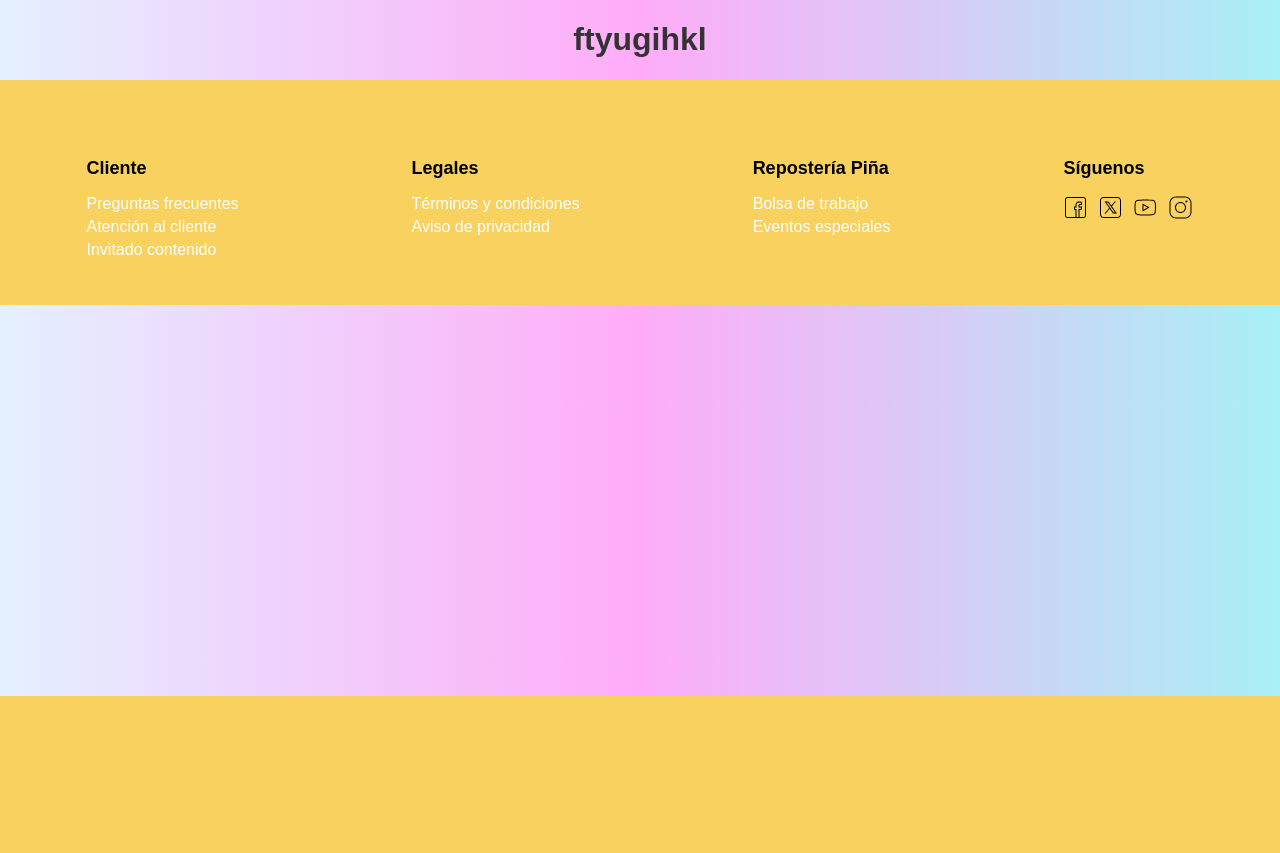
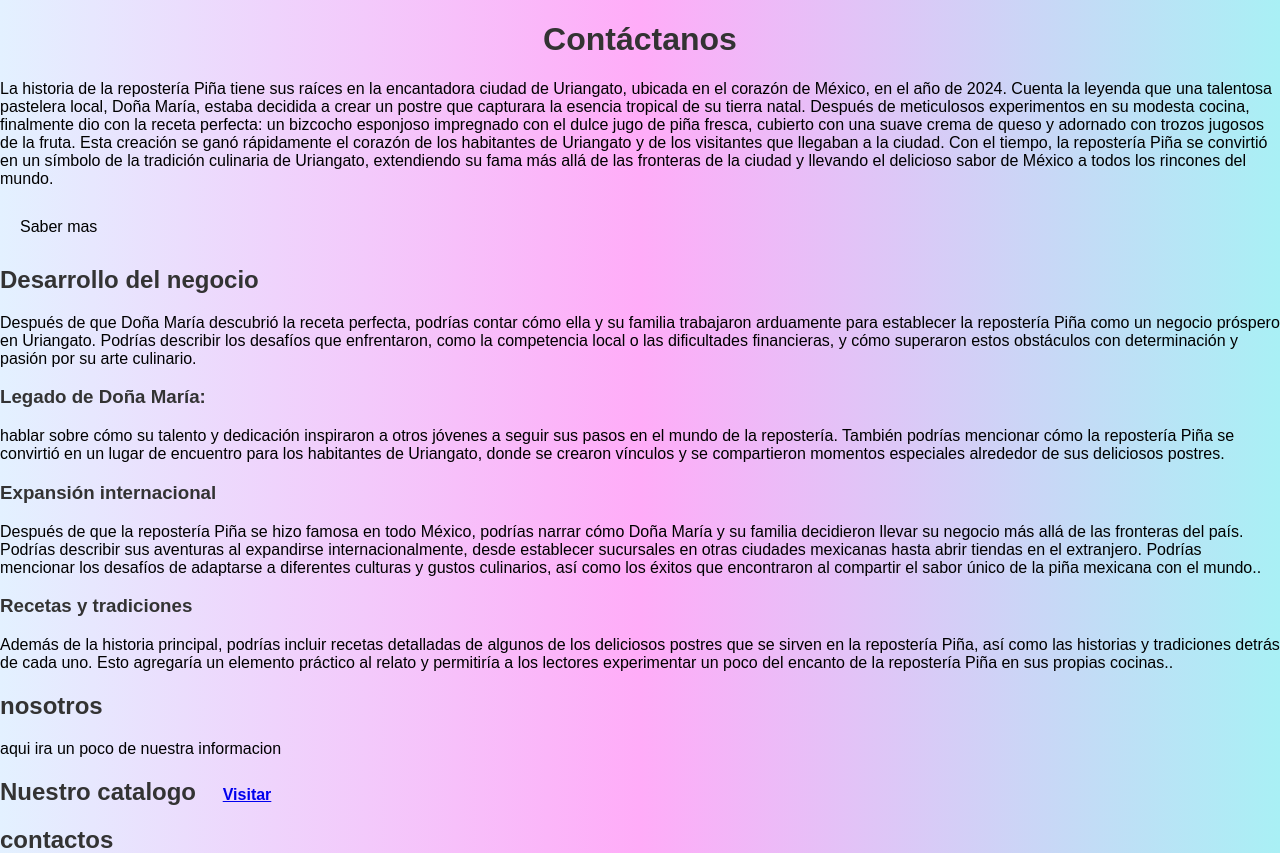
Before and after one commit to RobertoLopezAguilera/ResoteriaPi-a, a PHP site: page /conocenos.php in a window 1280 px wide. Shown: the part 104-957 px from the top of the page. Before the commit the page ends 800 px from the top, so only its background shows below. Run offline with PHP 8.4, Linux system fonts and the light colour scheme.

Commit message:
Agregado conocenos.php

```diff
--- a/conocenos.php
+++ b/conocenos.php
@@ -1,13 +1,105 @@
-<?php include('header.php'); ?>
+<?php include ('header.php'); ?>
 <!DOCTYPE html>
 <html lang="en">
+
 <head>
     <meta charset="UTF-8">
     <meta name="viewport" content="width=device-width, initial-scale=1.0">
     <title>Document</title>
+    <link rel="stylesheet" href="css/estilo.css">
 </head>
+
 <body>
-    <h1>ftyugihkl</h1>
+
+
+
+    <h1 class="tittle">Contáctanos</h1>
+    <p>La historia de la repostería Piña tiene sus raíces
+        en la encantadora ciudad de Uriangato, ubicada en el corazón
+        de México, en el año de 2024. Cuenta la leyenda que
+        una talentosa pastelera local, Doña María, estaba decidida
+        a crear un postre que capturara la esencia tropical de su tierra
+        natal. Después de meticulosos experimentos en su modesta cocina,
+        finalmente dio con la receta perfecta: un bizcocho esponjoso
+        impregnado con el dulce jugo de piña fresca, cubierto con una
+        suave crema de queso y adornado con trozos jugosos de la fruta.
+        Esta creación se ganó rápidamente el corazón de los habitantes
+        de Uriangato y de los visitantes que llegaban a la ciudad.
+        Con el tiempo, la repostería Piña se convirtió en un símbolo de
+        la tradición culinaria de Uriangato,
+        extendiendo su fama más allá de las
+        fronteras de la ciudad y llevando el delicioso sabor de México
+        a todos los rincones del mundo.</p>
+
+    <div class="btn">Saber mas</div>
+
+
+    <section class="content sau">
+        <h2 class="tittle"> Desarrollo del negocio</h2>
+        <p> Después de que Doña María descubrió la receta perfecta,
+            podrías contar cómo ella y su familia trabajaron arduamente
+            para establecer la repostería Piña como un negocio próspero
+            en Uriangato. Podrías describir los desafíos que enfrentaron,
+            como la competencia local o las dificultades financieras, y
+            cómo superaron estos obstáculos con determinación y pasión por su arte culinario.</p>
+
+
+        <div class="box-container">
+            <div class="box">
+                <i class="fab fa-angular"></i>
+                <h3>Legado de Doña María:</h3>
+                <p>hablar sobre cómo su talento y dedicación inspiraron a otros jóvenes a seguir sus pasos en el mundo de la repostería. También podrías mencionar cómo la repostería Piña se convirtió en un lugar de encuentro para los habitantes de Uriangato, donde se crearon vínculos y se compartieron momentos especiales alrededor de sus deliciosos postres.</p>
+            </div>
+        </div>
+
+        <div class="box-container">
+            <div class="box">
+                <i class="fab fa-angular"></i>
+                <h3>Expansión internacional</h3>
+                <p>Después de que la repostería Piña se hizo famosa en todo México, podrías narrar cómo Doña María y su familia decidieron llevar su negocio más allá de las fronteras del país. Podrías describir sus aventuras al expandirse internacionalmente, desde establecer sucursales en otras ciudades mexicanas hasta abrir tiendas en el extranjero. Podrías mencionar los desafíos de adaptarse a diferentes culturas y gustos culinarios, así como los éxitos que encontraron al compartir el sabor único de la piña mexicana con el mundo..</p>
+            </div>
+        </div>
+
+        <div class="box-container">
+            <div class="box">
+                <i class="fab fa-angular"></i>
+                <h3>Recetas y tradiciones</h3>
+                <p>Además de la historia principal, podrías incluir recetas detalladas de algunos de los deliciosos postres que se sirven en la repostería Piña, así como las historias y tradiciones detrás de cada uno. Esto agregaría un elemento práctico al relato y permitiría a los lectores experimentar un poco del encanto de la repostería Piña en sus propias cocinas..</p>
+            </div>
+        </div>
+    </section>
+
+
+    <section class="content about">
+        <h2 class="tittle"> nosotros</h2>
+        <p>aqui ira un poco de nuestra informacion</p>
+    </section>
+<section class="conter price">
+<article class="contain">
+    <h2 class="tittle"> Nuestro catalogo
+ <a href="#" class="btn">Visitar</a>
+    </h2>
+</article>
+<section class="contactos">
+    <h2 class="tittle">contactos</h2>
+    <p>Reposteria piña</p>
+    <figure> <img src="https://cdn.icon-icons.com/icons2/840/PNG/512/Whatsapp_icon-icons.com_66931.png" alt="">
+    <img src="https://i.pinimg.com/originals/95/d1/63/95d16377f0820c48b9ad3e679d4aa3fe.png" alt="">
+    <img src="https://static.vecteezy.com/system/resources/thumbnails/012/068/415/small_2x/concept-of-social-networks-instagram-icon-3d-render-free-png.png" alt="">
+</section>
+
+</section>
+
+
+
+
+
+
+
+
+    <img src="img/Group 3.png" class="img-Slogan">
+    <img src="img/image 26.png" class="img-Slogan">
 </body>
+
 </html>
-<?php include('footer.php'); ?>
+<?php include ('footer.php'); ?>
--- a/footer.php
+++ b/footer.php
@@ -36,7 +36,7 @@
 <path d="M 11 4 C 7.1456661 4 4 7.1456661 4 11 L 4 39 C 4 42.854334 7.1456661 46 11 46 L 39 46 C 42.854334 46 46 42.854334 46 39 L 46 11 C 46 7.1456661 42.854334 4 39 4 L 11 4 z M 11 6 L 39 6 C 41.773666 6 44 8.2263339 44 11 L 44 39 C 44 41.773666 41.773666 44 39 44 L 11 44 C 8.2263339 44 6 41.773666 6 39 L 6 11 C 6 8.2263339 8.2263339 6 11 6 z M 13.085938 13 L 22.308594 26.103516 L 13 37 L 15.5 37 L 23.4375 27.707031 L 29.976562 37 L 37.914062 37 L 27.789062 22.613281 L 36 13 L 33.5 13 L 26.660156 21.009766 L 21.023438 13 L 13.085938 13 z M 16.914062 15 L 19.978516 15 L 34.085938 35 L 31.021484 35 L 16.914062 15 z"></path>
 </svg>
                 </a></li>
-                <li><a href="#">
+                <li><a href="https://www.youtube.com/@ReposteriaconLuddys">
                 <svg xmlns="http://www.w3.org/2000/svg" x="0px" y="0px" width="25" height="25" viewBox="0 0 50 50">
 <path d="M 24.402344 9 C 17.800781 9 11.601563 9.5 8.300781 10.199219 C 6.101563 10.699219 4.199219 12.199219 3.800781 14.5 C 3.402344 16.898438 3 20.5 3 25 C 3 29.5 3.398438 33 3.898438 35.5 C 4.300781 37.699219 6.199219 39.300781 8.398438 39.800781 C 11.902344 40.5 17.898438 41 24.5 41 C 31.101563 41 37.097656 40.5 40.597656 39.800781 C 42.800781 39.300781 44.699219 37.800781 45.097656 35.5 C 45.5 33 46 29.402344 46.097656 24.902344 C 46.097656 20.402344 45.597656 16.800781 45.097656 14.300781 C 44.699219 12.101563 42.800781 10.5 40.597656 10 C 37.097656 9.5 31 9 24.402344 9 Z M 24.402344 11 C 31.601563 11 37.398438 11.597656 40.199219 12.097656 C 41.699219 12.5 42.898438 13.5 43.097656 14.800781 C 43.699219 18 44.097656 21.402344 44.097656 24.902344 C 44 29.199219 43.5 32.699219 43.097656 35.199219 C 42.800781 37.097656 40.800781 37.699219 40.199219 37.902344 C 36.597656 38.601563 30.597656 39.097656 24.597656 39.097656 C 18.597656 39.097656 12.5 38.699219 9 37.902344 C 7.5 37.5 6.300781 36.5 6.101563 35.199219 C 5.300781 32.398438 5 28.699219 5 25 C 5 20.398438 5.402344 17 5.800781 14.902344 C 6.101563 13 8.199219 12.398438 8.699219 12.199219 C 12 11.5 18.101563 11 24.402344 11 Z M 19 17 L 19 33 L 33 25 Z M 21 20.402344 L 29 25 L 21 29.597656 Z"></path>
 </svg>
--- a/form-orden.php
+++ b/form-orden.php
@@ -88,7 +88,7 @@
         </div>
         <div class="login-container">
             <h2>Ordenar</h2>
-            <form action="procesar_orden.php" method="POST" onsubmit="return validarFecha()">
+            <form action="procesar-orden.php" method="POST" onsubmit="return validarFecha()">
                 <div class="form-group">
                     <label for="nombre">Nombre del Cliente:</label>
                     <input type="text" id="nombre" name="nombre" class="input-text" required>
--- a/index.php
+++ b/index.php
@@ -1,5 +1,5 @@
 <?php include('header.php'); ?>
-
+ne
 <!DOCTYPE html>
 <html lang="es">
 <head>
@@ -10,7 +10,11 @@
 </head>
 <body>
     <img src="img/Slogan.jpeg" class="img-Slogan">
+
+    <main class="main flow">
     <h1>Lo mas vendido</h1>
+
+    </main>
 
     <img src="img/Group 3.png" class="img-Slogan">
     <img src="img/image 26.png" class="img-Slogan">
--- a/registro.php
+++ b/registro.php
@@ -74,7 +74,7 @@ if (isset($_GET['mensaje']) && $_GET['mensaje'] === 'inicio_sesion') {
         <h2>Regístrate ahora</h2>
         <form class="login-form" action="procesar-registro.php" method="POST">
             <div class="form-group">
-                <input type="text" id="usuario" name="usuario" required size="30px" placeholder="Usuario" required pattern="[a-zA-Z0-9_]+" minlength="10" class="input-text">
+                <input type="text" id="usuario" name="usuario" required size="30px" placeholder="Usuario" required pattern="[a-zA-Z0-9_]+" minlength="7" class="input-text">
             </div>
             <div class="form-group">
                 <input type="email" id="correo" name="correo" required size="30px" placeholder="Correo electrónico" class="input-text">
```
Also changed, not shown: Ordena.php (deleted, +0 -13 lines).
